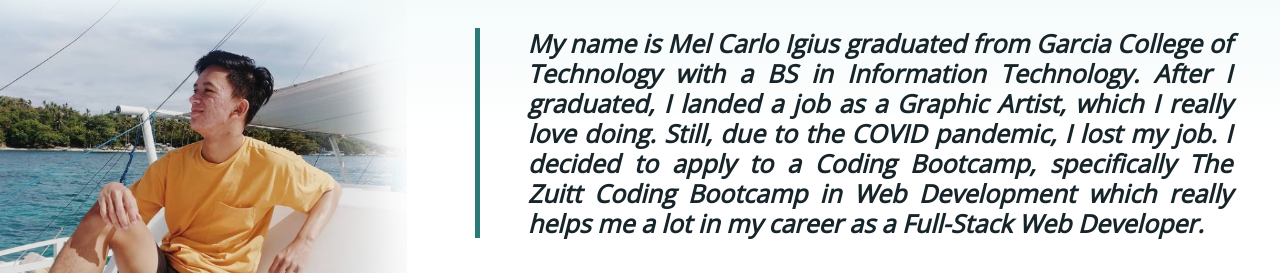
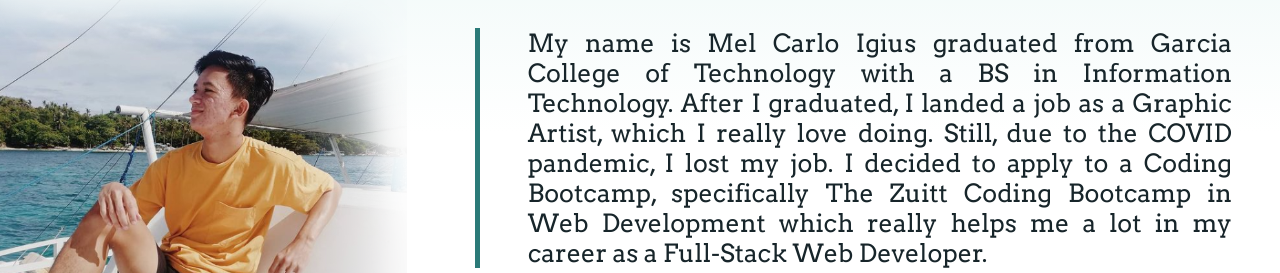
Before and after one commit to melsmellow/Capstone-1, a plain HTML site: page CP-1/index.html in a window 1280 px wide. Shown: the part 772-1045 px from the top of the page. Drawn offline with nearby package versions, Linux system fonts and the light colour scheme.

Commit message:
Updated the font family

```diff
--- a/CP-1/index.html
+++ b/CP-1/index.html
@@ -10,9 +10,13 @@
 	<link rel="stylesheet" href="https://cdn.jsdelivr.net/npm/bootstrap@4.6.0/dist/css/bootstrap.min.css" integrity="sha384-B0vP5xmATw1+K9KRQjQERJvTumQW0nPEzvF6L/Z6nronJ3oUOFUFpCjEUQouq2+l" crossorigin="anonymous">
 
 	<!-- Google font -->
+	<!-- <link rel="preconnect" href="https://fonts.googleapis.com">
+	<link rel="preconnect" href="https://fonts.gstatic.com" crossorigin>
+	<link href="https://fonts.googleapis.com/css2?family=Open+Sans&display=swap" rel="stylesheet"> -->
+
 	<link rel="preconnect" href="https://fonts.googleapis.com">
 	<link rel="preconnect" href="https://fonts.gstatic.com" crossorigin>
-	<link href="https://fonts.googleapis.com/css2?family=Open+Sans&display=swap" rel="stylesheet">
+	<link href="https://fonts.googleapis.com/css2?family=Arvo&display=swap" rel="stylesheet">
 
 	<!-- Fontawesome -->
 	<script src="https://kit.fontawesome.com/4de2b5cbee.js" crossorigin="anonymous"></script>
@@ -283,7 +287,7 @@
 		<footer id="footer" class="mt-5 py-3">
 			<div class="container-fluid text-center">
 				<div class="pt-2">
-					  &copy; Copyright. All Rights Reserved
+					&copy; Copyright. All Rights Reserved
 				</div>
 
 			</div>
--- a/CP-1/styles/index.css
+++ b/CP-1/styles/index.css
@@ -1,7 +1,7 @@
 * {
   margin: 0;
   padding: 0;
-  font-family: 'Open Sans', sans-serif;
+  font-family: 'Arvo', serif;
 }
 
 /* background image part*/
@@ -74,8 +74,8 @@ div #abt-text-2{
   border-left: solid;
   border-left-color: #2B7A78;
   border-left-width: 5px;
-  font-weight: bold;
-  font-style: italic;
+  /*font-weight: bold;*/
+  /*font-style: italic;*/
    font-size: 25px;
 }
 
```
